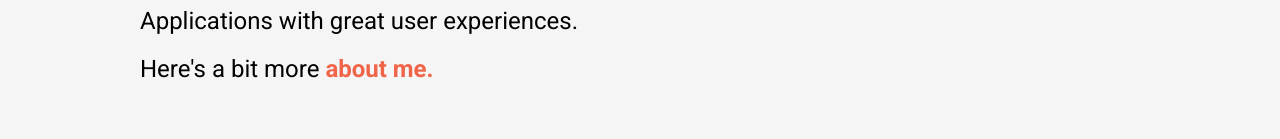
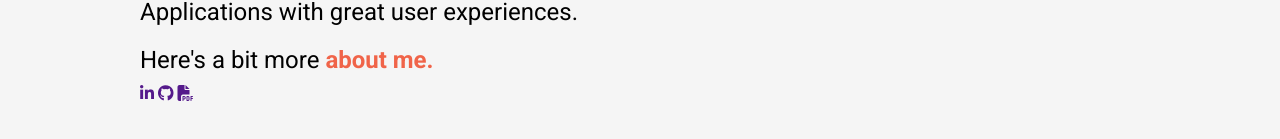
Before and after one commit to yxnnxsh/advEprt, a plain HTML site: page index.html in a window 1280 px wide. Shown: the part 555-694 px from the top of the page. Drawn offline with Linux system fonts and the light colour scheme.

Commit message:
added my resume instead of David's

```diff
--- a/index.html
+++ b/index.html
@@ -41,6 +41,7 @@
         link__hover-effect
         link__hover-effect--black"><i class="fas fa-adjust"></i></a>
         </li>
+
       </ul>
     </nav>
     <header class="header">
@@ -50,6 +51,17 @@
         <p class="header__para">I'm a <strong class="orange">Frontend Software Engineer</strong> with a strong passion for building web Applications with great user experiences.
           <br> Here's a bit more <strong class="orange">about me.</strong></p>
       </div>
+      <div class="social__list">
+        <a href="" class="social__link">
+          <i class="fab fa-linkedin-in"></i>
+        </a>
+        <a href="" class="social__link">
+          <i class="fab fa-github"></i>
+        </a>
+        <a href="" class="social__link">
+          <i class="fas fa-file-pdf"></i>
+        </a>
+      </div>
     </header>
   </section>
 </body>
```
Also changed, not shown: 3 other files.
